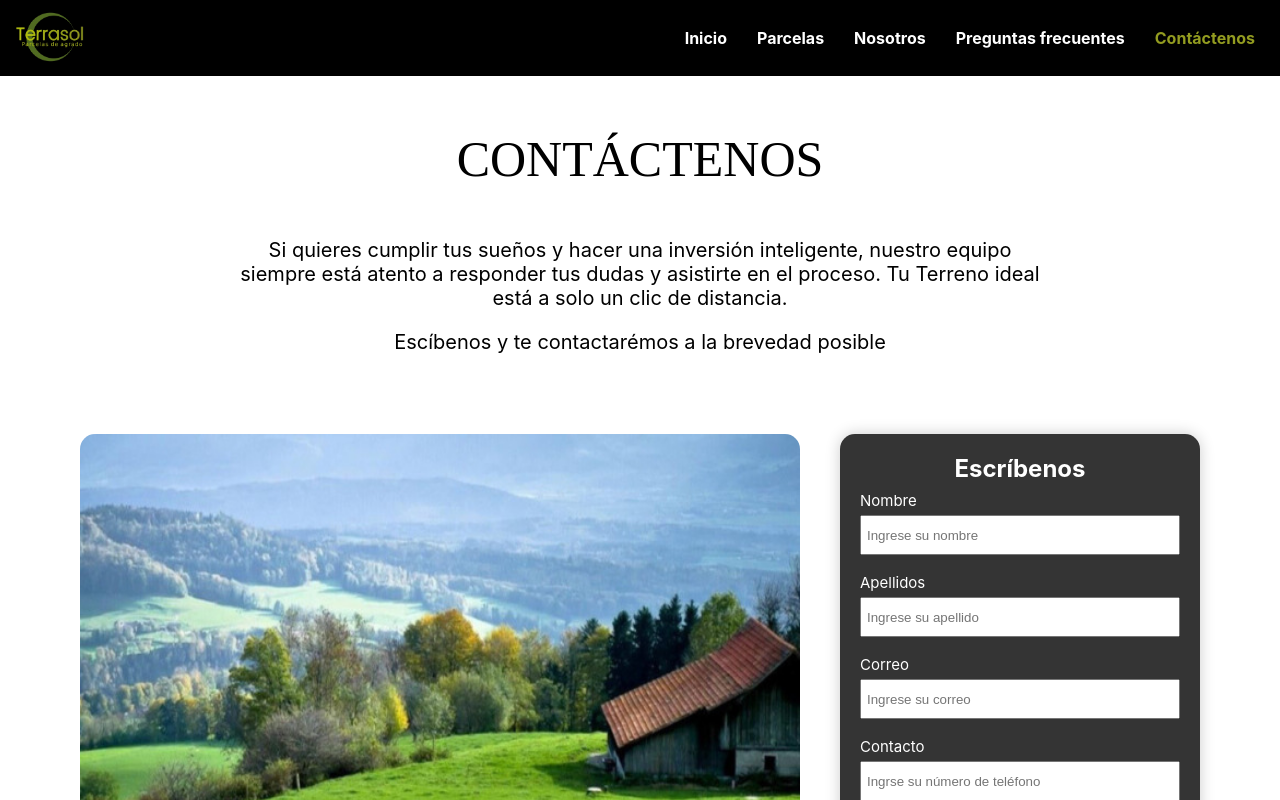
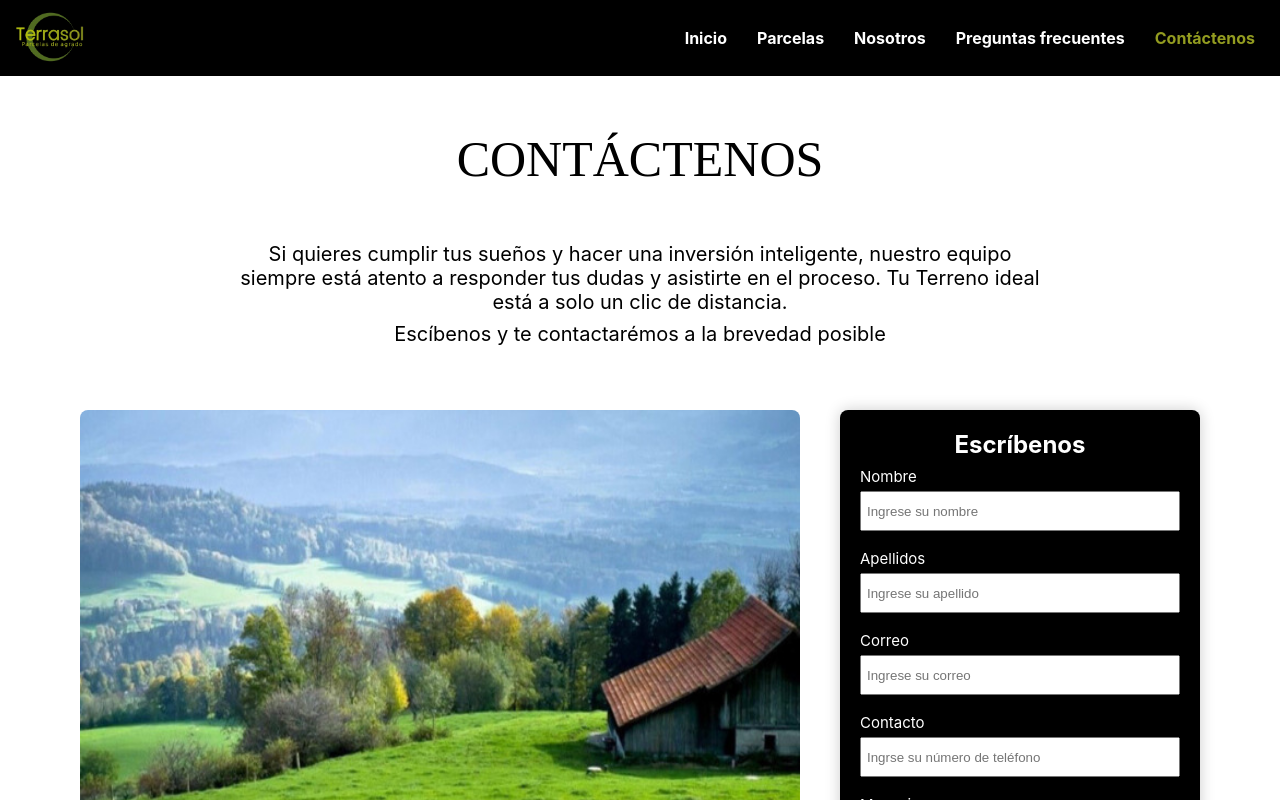
Before and after one commit to Matidmartinez/TerraSol-Front, a React (Create React App) app: page /contacto in a window 1280 px wide. Built offline with nearby package versions, Linux system fonts and the light colour scheme; a web font is replaced by a local one.

Commit message:
Se cambian algunos estilos de contáctneos

```diff
--- a/src/styles/Contact.css
+++ b/src/styles/Contact.css
@@ -4,6 +4,7 @@
   flex-direction: column;
   gap: 0;
   justify-content: center;
+  flex-wrap: wrap;
   align-items: center;
   text-align: center;
   padding: 20px;
@@ -12,7 +13,8 @@
 .contact-tittle p {
   font-size: 20px;
   max-width: 800px;
-  margin: 0 auto 20px;
+  margin: 4px 20px;
+  text-wrap: wrap;
 }
 
 .contact-escribenos {
@@ -45,7 +47,7 @@
 .escribenos-imagen img {
   max-width: 100%;
   height: auto;
-  border-radius: 15px;
+  border-radius: 8px;
 }
 
 .escribenos-formulario {
@@ -59,8 +61,8 @@
 .Formulario {
   display: flex;
   flex-direction: column;
-  background-color: #343434;
-  border-radius: 15px;
+  background-color: #000;
+  border-radius: 8px;
   box-shadow: 0 0 15px rgba(0, 0, 0, 0.2);
   padding: 20px;
   width: 100%;
@@ -104,16 +106,17 @@ fieldset {
 }
 
 button {
-  background-color: #5cb85c;
+  background-color: #939C20;
   color: white;
-  border: none;
-  padding: 10px;
-  border-radius: 5px;
+  text-decoration: none;
+  padding: 12px 20px;
+  border-radius: 12px;
+  border: 1px solid white;
   cursor: pointer;
 }
 
 button:hover {
-  background-color: #4cae4c;
+  background-color: #aeb81c;
 }
 
  /* Dispositivos Medianos*/
```
